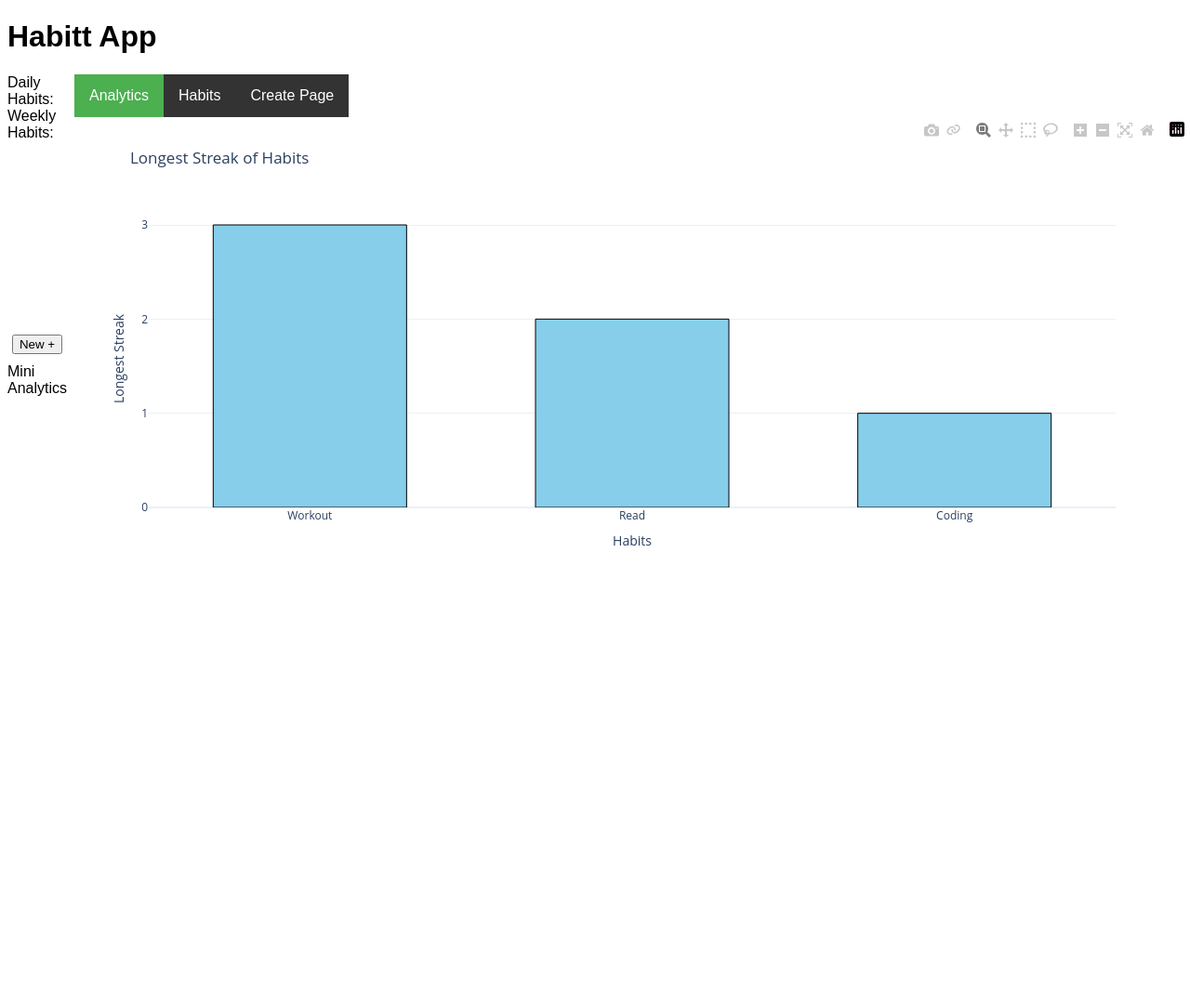
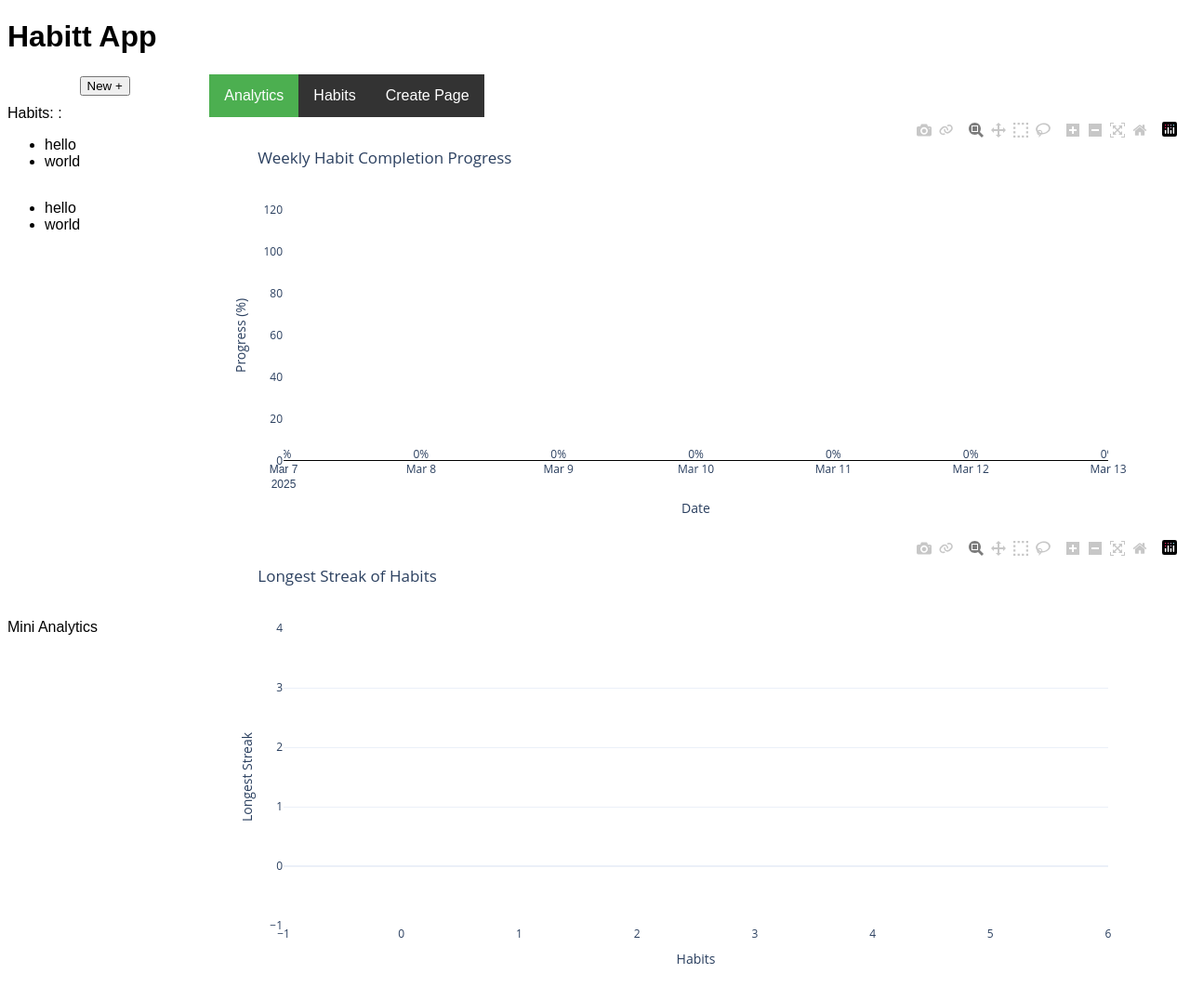
Before and after one commit to AmeerNAS/Python-Proj, a Flask app: page / in a window 1280 px wide. Shown: the whole page at 93% size. Before the commit the page ends 587 px from the top, so only its background shows below. Run offline with Flask 3, Linux system fonts and the light colour scheme.

Commit message:
app structure redesign

```diff
--- a/app/analytics.py
+++ b/app/analytics.py
@@ -56,27 +56,6 @@
 
     return habit.current_streak
 
-""" def computeStreak(habit):
-    ""Calculate current and longest streaks without modifying habit.""
-    records = parse_dates(habit)
-    if not records:
-        return 0, 0  # No streaks if no records
-
-    sorted_dates = sorted(records)
-    current_streak = 1
-    longest_streak = 1
-    temp_streak = 1
-
-    for i in range(1, len(sorted_dates)):
-        if sorted_dates[i] - sorted_dates[i-1] == timedelta(days=1):
-            temp_streak += 1
-            longest_streak = max(longest_streak, temp_streak)
-        else:
-            temp_streak = 1
-
-    current_streak = temp_streak
-    return current_streak, longest_streak """
-
 def filterHabits(habits: list[Habit], interval=None, min_streak=None):
     """Filter habits by interval or minimum streak length."""
     filtered = habits
@@ -115,7 +94,7 @@
         width=0.6
     ))
 
-    # Customize layout
+    #for layout
     fig.update_layout(
         title="Longest Streak of Habits",
         xaxis_title="Habits",
@@ -123,15 +102,68 @@
         xaxis=dict(),
         yaxis=dict(
             tickmode="linear",
-            dtick=1,  # Force ticks to be whole numbers
-            tickformat="d"  # Format as integers
+            dtick=1,
+            tickformat="d"  #integer
         ),
         template="plotly_white",
         height=500,  #adjusts html element hight
-        width=1200
+        #width=1200
     )
 
     # Convert Plotly figure to HTML
     fig_in_html = pio.to_html(fig, full_html=False)
 
     return fig_in_html
+
+# +++++++++++++++++++
+# Progress Calculator
+# +++++++++++++++++++
+def getProgress(habits: list[Habit], date):
+    """Calculate the percentage of habits completed on a given date."""
+    total_habits = len(habits)
+    completed_habits = sum(1 for habit in habits if date in habit.check_record)
+
+    return (completed_habits / total_habits) * 100 if total_habits > 0 else 0
+
+def getWeeklyProgress(habits):
+    """Generate progress history for the past 7 days."""
+    today = datetime.today()
+    progress_history = {}
+
+    for i in range(7):
+        day = (today - timedelta(days=i)).strftime('%Y-%m-%d')
+        progress_history[day] = getProgress(habits, day)
+
+    return dict(sorted(progress_history.items()))  # Sort by date
+
+def plotWeeklyProgress(habits: list[Habit]):
+    """Generate a Plotly area plot for weekly progress."""
+    weekly_progress = getWeeklyProgress(habits)
+
+    #gets pairwise values
+    dates = list(weekly_progress.keys())
+    progress_values = list(weekly_progress.values())
+
+    #area plot
+    fig = go.Figure()
+    fig.add_trace(go.Scatter(
+        x=dates, y=progress_values, mode='lines+text',
+        fill='tozeroy',
+        line=dict(color='black', width=2),
+        fillcolor='rgba(135, 206, 250, 0.5)',
+        text=[f"{val:.0f}%" for val in progress_values],
+        textposition="top center",
+        name="Weekly Progress"
+    ))
+
+    fig.update_layout(
+        title="Weekly Habit Completion Progress",
+        xaxis_title="Date",
+        yaxis_title="Progress (%)",
+        yaxis=dict(range=[0, 120], tickmode='linear', dtick=20),  # Adjusted range for visual effect
+        xaxis=dict(showgrid=False),
+        plot_bgcolor="rgba(0,0,0,0)",
+        showlegend=False
+    )
+
+    return fig.to_html()
--- /dev/null
+++ b/app/routes.py
@@ -0,0 +1,30 @@
+from flask import Flask, render_template, jsonify, request, redirect, url_for
+from app.analytics import *
+from app import app
+from app import db_manager
+
+@app.route('/')
+@app.route('/index')
+def index():
+    data = db_manager.db["tables"]["habit"]
+
+    new_list=[]
+    for h in data:
+        new_habit = Habit.fromJSON(h)
+        new_list.append(new_habit)
+    plot_long = plotLongestStreaks(new_list)
+    weekly=plotWeeklyProgress(new_list)
+    return render_template(
+        "index.html",
+        plot_weekly_prog=weekly,
+        plot_long=plot_long)
+
+@app.route("/check-off/<int:habit_id>", methods=["POST"])
+def check_off(habit_id):
+    """Marks a habit as completed for today."""
+    data = db_manager.db["tables"]["habit"]
+    for habit in data:
+        if habit["id"] == habit_id:
+            habit["checked"] = True  # Simulate marking it done
+            break
+    return jsonify({"success": True, "habit_id": habit_id})
--- a/static/styles/styles.css
+++ b/app/static/styles/styles.css
@@ -15,8 +15,8 @@
   .sidebar {
     display: grid;
     grid:
+      "button" 25px
       "Habits" auto
-      "button" 25px
       "analytics" auto
       / 1fr;
     gap: 8px;
--- a/templates/index.html
+++ b/app/templates/index.html
@@ -11,19 +11,17 @@
     <h1> Habitt App</h1>
     <section class="layout">
         <div class="sidebar">
-            <div class="Habits">
-                <table class="card">Daily Habits:
-                    {{ list_daily_habits}}
-                </table>
-                <table class="card">Weekly Habits:
-
-                </table>
-            </div>
-
             <div class="button">
                 <button type="button">New +</button>
             </div>
-
+            <div class="Habits"> Habits:
+                <table class="card" id="daily_habits">:
+                    {% include "partials/list_cards.html" %}
+                </table>
+                <table class="card" id="weekly_habits">
+                    {% include "partials/list_cards.html" %}
+                </table>
+            </div>
             <div class="analytics">
                 <table> Mini Analytics</table>
             </div>
@@ -37,10 +35,10 @@
                     <li><a href="/create">Create Page</a></li>
                 </ul>
             </nav>
+            <div class="analytics" id="week">
+                <div>{{ plot_weekly_prog | safe }}</div>
+            </div>
             <div class="analytics" id="month">
-
-            </div>
-            <div class="analytics" id="week">
 
             </div>
             <div class="analytics" id="long">
--- /dev/null
+++ b/app/templates/partials/list_cards.html
@@ -0,0 +1,8 @@
+<ul class="card">
+    <li>
+        hello
+    </li>
+    <li>
+        world
+    </li>
+</ul>
--- /dev/null
+++ b/run.py
@@ -0,0 +1,4 @@
+from app import app
+
+if __name__ == "__main__":
+    app.run(host="0.0.0.0", port=8000, debug=True)
--- a/server.py
+++ /dev/null
@@ -1,21 +0,0 @@
-from flask import Flask, render_template
-from app.analytics import *
-
-app = Flask(__name__)
-
-@app.route('/')
-@app.route('/index')
-def index():
-    habits = [
-        {"id": "0", "name": "Workout", "desc": "", "interval": "daily", "check_record": ["2025-03-01", "2025-03-02", "2025-03-03"]},
-        {"id": "1", "name": "Read", "desc": "", "interval": "daily", "check_record": ["2025-02-25", "2025-02-26", "2025-02-28"]},
-        {"id": "2", "name": "Coding", "desc": "", "interval": "weekly", "check_record": ["2025-02-18", "2025-02-25", "2025-03-04"]},
-    ]
-    new_list=[]
-    for h in habits:
-        new_habit = Habit.fromJSON(h)
-        new_list.append(new_habit)
-    plot_long = plotLongestStreaks(new_list)
-    return render_template("index.html", plot_long=plot_long)
-
-app.run(host="0.0.0.0", port=8000)
```
Also changed, not shown: app/__init__.py (added, +8 -0 lines), app/templates/creator.html (added), app/templates/habit.html (renamed from templates/habit.html).
